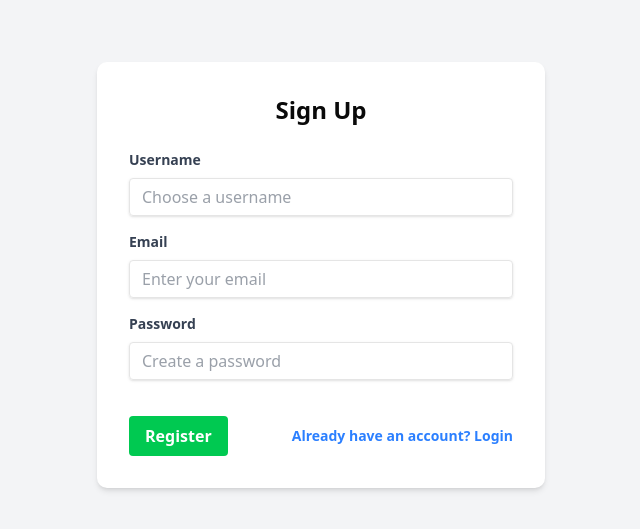
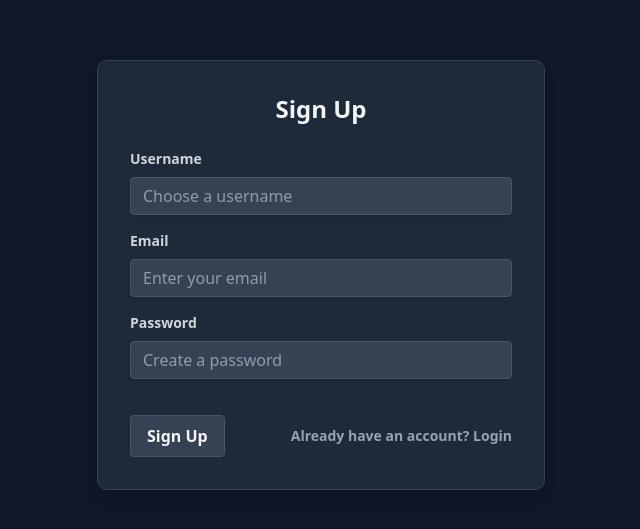
Before and after one commit to Aaru5h/Shelfly, a Next.js app in the folder frontend/: page /signup in a window 1280 px wide. Shown: the part 125-654 px from the top of the page, without its empty margins (319-959 px from the left). Built offline with nearby package versions, Linux system fonts and the light colour scheme.

Commit message:
changed the colour theme and added a dashboard

```diff
--- a/frontend/package.json
+++ b/frontend/package.json
@@ -11,12 +11,15 @@
   "dependencies": {
     "@radix-ui/react-label": "^2.1.8",
     "@radix-ui/react-slot": "^1.2.4",
+    "axios": "^1.13.2",
     "class-variance-authority": "^0.7.1",
     "clsx": "^2.1.1",
+    "init": "^0.1.2",
     "lucide-react": "^0.552.0",
     "next": "16.0.1",
     "react": "19.2.0",
     "react-dom": "19.2.0",
+    "shadcn-ui": "^0.9.5",
     "tailwind-merge": "^3.3.1"
   },
   "devDependencies": {
--- /dev/null
+++ b/frontend/src/app/dashboard/page.js
@@ -0,0 +1,33 @@
+import React from 'react';
+import { Card, CardHeader, CardTitle, CardDescription, CardContent } from '../../components/ui/card';
+import { Button } from '../../components/ui/button';
+import Link from 'next/link';
+
+export default function DashboardPage() {
+  return (
+    <div className="min-h-screen flex items-center justify-center bg-gray-900 text-gray-100">
+      <Card className="w-[350px] bg-gray-800 border-gray-700 shadow-lg">
+        <CardHeader>
+          <CardTitle className="text-gray-100">Dashboard</CardTitle>
+          <CardDescription className="text-gray-400">Welcome to your inventory dashboard!</CardDescription>
+        </CardHeader>
+        <CardContent>
+          <p className="mb-4 text-gray-300">From here, you can manage your products and inventory.</p>
+          <div className="flex flex-col space-y-2">
+            <Link href="/products" passHref>
+              <Button className="w-full bg-gray-700 hover:bg-gray-600 text-gray-100 border border-gray-600">
+                View Products
+              </Button>
+            </Link>
+            <Button className="w-full bg-gray-700 hover:bg-gray-600 text-gray-100 border border-gray-600">
+              Add New Product
+            </Button>
+            <Button className="w-full bg-red-600 hover:bg-red-700 text-gray-100 border border-red-500">
+              Logout
+            </Button>
+          </div>
+        </CardContent>
+      </Card>
+    </div>
+  );
+}
--- a/frontend/src/app/page.js
+++ b/frontend/src/app/page.js
@@ -2,21 +2,30 @@ import Link from "next/link";
 
 export default function Home() {
   return (
-    <div className="flex min-h-screen items-center justify-center bg-zinc-50 font-sans dark:bg-black">
-      <main className="flex flex-col items-center justify-center gap-6 p-8 bg-white dark:bg-black rounded-lg shadow-md">
-        <h1 className="text-4xl font-bold text-black dark:text-zinc-50">Welcome</h1>
-        <p className="text-lg text-zinc-600 dark:text-zinc-400">Please log in or sign up to continue.</p>
+    <div className="flex min-h-screen items-center justify-center bg-gradient-to-br from-zinc-200 via-zinc-300 to-zinc-400 dark:from-zinc-900 dark:via-zinc-800 dark:to-zinc-700 font-sans">
+      <main className="flex flex-col items-center justify-center gap-6 p-8 bg-zinc-100/80 dark:bg-zinc-900/60 backdrop-blur-md rounded-xl shadow-[0_4px_30px_rgba(0,0,0,0.1)] border border-zinc-300/50 dark:border-zinc-700/50">
+
+        <h1 className="text-4xl font-bold text-zinc-800 dark:text-zinc-100">
+          Welcome
+        </h1>
+
+        <p className="text-lg text-zinc-600 dark:text-zinc-400">
+          Please log in or sign up to continue.
+        </p>
+
         <div className="flex gap-4">
           <Link
             href="/login"
-            className="flex h-12 w-full items-center justify-center rounded-full bg-blue-600 px-6 text-white transition-colors hover:bg-blue-700 md:w-auto"
+            className="flex h-12 w-full items-center justify-center rounded-full bg-gradient-to-r from-zinc-700 to-zinc-500 px-6 text-white transition-all hover:from-zinc-800 hover:to-zinc-600 md:w-auto"
           >
             Log In
           </Link>
 
-          <Link href="/signup"
-            className="flex h-12 w-full items-center justify-center rounded-full border border-solid border-blue-600 px-6 text-blue-600 transition-colors hover:bg-blue-50 md:w-auto">
-              Sign Up
+          <Link
+            href="/signup"
+            className="flex h-12 w-full items-center justify-center rounded-full border border-zinc-500 text-zinc-700 dark:text-zinc-200 px-6 transition-all hover:bg-zinc-200 dark:hover:bg-zinc-800 md:w-auto"
+          >
+            Sign Up
           </Link>
         </div>
       </main>
--- /dev/null
+++ b/frontend/src/app/products/page.js
@@ -0,0 +1,13 @@
+import React from 'react'
+import { useState } from 'react'
+
+
+const Product = () => {
+  return (
+    <div>
+
+    </div>
+  )
+}
+
+export default Product
--- a/frontend/src/app/signup/page.js
+++ b/frontend/src/app/signup/page.js
@@ -33,6 +33,7 @@ export default function SignupPage() {
       if (res.ok) {
         setMessage(data.message || 'Signup successful!');
         setFormData({ name: '', email: '', password: '' });
+        window.location.href = "/dashboard";
       } else {
         setMessage(data.message || 'Signup failed');
       }
@@ -44,13 +45,13 @@ export default function SignupPage() {
   };
 
   return (
-    <div className="min-h-screen flex items-center justify-center bg-gray-100">
-      <div className="bg-white p-8 rounded-lg shadow-md w-full max-w-md">
-        <h1 className="text-2xl font-bold text-center mb-6">Sign Up</h1>
+    <div className="min-h-screen flex items-center justify-center bg-gray-900 text-gray-100">
+      <div className="bg-gray-800 p-8 rounded-lg shadow-lg w-full max-w-md border border-gray-700">
+        <h1 className="text-2xl font-bold text-center mb-6 text-gray-100">Sign Up</h1>
 
         <form onSubmit={handleSubmit}>
           <div className="mb-4">
-            <label htmlFor="name" className="block text-gray-700 text-sm font-bold mb-2">
+            <label htmlFor="name" className="block text-gray-300 text-sm font-bold mb-2">
               Username
             </label>
             <input
@@ -58,14 +59,14 @@ export default function SignupPage() {
               id="name"
               value={formData.name}
               onChange={handleChange}
-              className="shadow appearance-none border rounded w-full py-2 px-3 text-gray-700 leading-tight focus:outline-none focus:shadow-outline"
+              className="shadow appearance-none border rounded w-full py-2 px-3 bg-gray-700 text-gray-100 leading-tight focus:outline-none focus:shadow-outline border-gray-600"
               placeholder="Choose a username"
               required
             />
           </div>
 
           <div className="mb-4">
-            <label htmlFor="email" className="block text-gray-700 text-sm font-bold mb-2">
+            <label htmlFor="email" className="block text-gray-300 text-sm font-bold mb-2">
               Email
             </label>
             <input
@@ -73,14 +74,14 @@ export default function SignupPage() {
               id="email"
               value={formData.email}
               onChange={handleChange}
-              className="shadow appearance-none border rounded w-full py-2 px-3 text-gray-700 leading-tight focus:outline-none focus:shadow-outline"
+              className="shadow appearance-none border rounded w-full py-2 px-3 bg-gray-700 text-gray-100 leading-tight focus:outline-none focus:shadow-outline border-gray-600"
               placeholder="Enter your email"
               required
             />
           </div>
 
           <div className="mb-6">
-            <label htmlFor="password" className="block text-gray-700 text-sm font-bold mb-2">
+            <label htmlFor="password" className="block text-gray-300 text-sm font-bold mb-2">
               Password
             </label>
             <input
@@ -88,7 +89,7 @@ export default function SignupPage() {
               id="password"
               value={formData.password}
               onChange={handleChange}
-              className="shadow appearance-none border rounded w-full py-2 px-3 text-gray-700 mb-3 leading-tight focus:outline-none focus:shadow-outline"
+              className="shadow appearance-none border rounded w-full py-2 px-3 bg-gray-700 text-gray-100 mb-3 leading-tight focus:outline-none focus:shadow-outline border-gray-600"
               placeholder="Create a password"
               required
             />
@@ -98,13 +99,13 @@ export default function SignupPage() {
             <button
               type="submit"
               disabled={loading}
-              className="bg-green-500 hover:bg-green-700 text-white font-bold py-2 px-4 rounded focus:outline-none focus:shadow-outline disabled:opacity-50"
+              className="bg-gray-700 hover:bg-gray-600 text-gray-100 font-bold py-2 px-4 rounded focus:outline-none focus:shadow-outline disabled:opacity-50 border border-gray-600"
             >
-              {loading ? 'Registering...' : 'Register'}
+              {loading ? 'Signing up...' : 'Sign Up'}
             </button>
             <Link
               href="/login"
-              className="inline-block align-baseline font-bold text-sm text-blue-500 hover:text-blue-800"
+              className="inline-block align-baseline font-bold text-sm text-gray-400 hover:text-gray-300"
             >
               Already have an account? Login
             </Link>
@@ -114,7 +115,7 @@ export default function SignupPage() {
         {message && (
           <p
             className={`mt-4 text-center font-semibold ${
-              message.includes('Successfully') ? 'text-green-600' : 'text-red-500'
+              message.includes('Successfully') ? 'text-green-500' : 'text-red-400'
             }`}
           >
             {message}
--- /dev/null
+++ b/frontend/src/components/ui/ProductForm.js
@@ -0,0 +1,20 @@
+"use client"
+import React from 'react'
+import { useState } from 'react'
+import api from '@/lib/api'
+import { Button } from '@/components/ui/button'
+import { Input } from '@/components/ui/input'
+import {Card, CardContent} from '@/components/ui/card'
+
+const ProductForm = () => {
+
+    const [form, setForm] = useState({name: '', sku: '', description: '', price: ''})
+
+  return (
+    <div>
+
+    </div>
+  )
+}
+
+export default ProductForm
--- /dev/null
+++ b/frontend/src/lib/api.js
@@ -0,0 +1,7 @@
+import axios from "axios";
+
+const api = axios.create({
+  baseURL: process.env.NEXT_PUBLIC_API_URL,
+});
+
+export default api;
```
Also changed, not shown: frontend/src/app/login/page.js (+12 -12 lines), frontend/src/components/ui/ProductTable.js (added), 1 other file (tests, documents, lock files or other folders).
